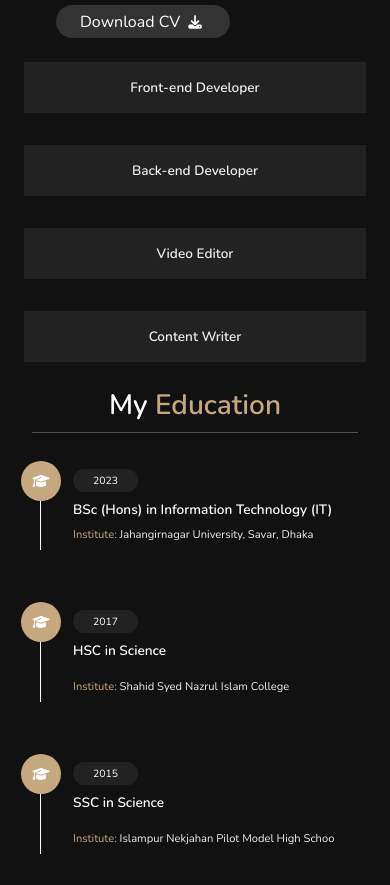
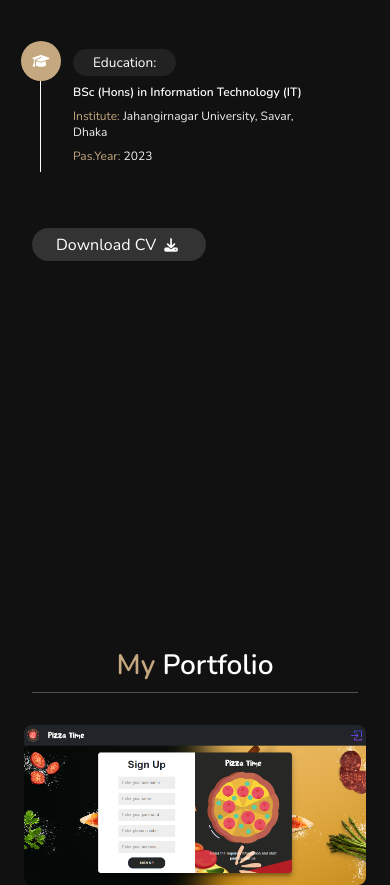
Before and after one commit to SiddikX/portfolio-website, a plain HTML site: page index.html in a window 390 px wide. Shown: the part 1058-1943 px from the top of the page. Drawn offline with nearby package versions, Linux system fonts and the light colour scheme.

Commit message:
UPDATED EDUCATION SECTION

```diff
--- a/css/style.css
+++ b/css/style.css
@@ -74,6 +74,14 @@ section {
 
 .heading span {
     color: var(--teal);
+}
+
+.hdng {
+    text-align: center;
+
+    font-size: 2rem;
+
+    color: #fff;
 }
 
 header {
@@ -188,7 +196,14 @@ header .follow a:hover {
     align-items: center;
     justify-content: center;
     flex-wrap: wrap;
+}
 
+.about .newrow {
+    display: flex;
+    flex-wrap: wrap;
+    flex: 1 1 48rem;
+    padding: 1rem 1rem;
+    padding-left: 6rem;
 
 }
 
@@ -210,33 +225,6 @@ header .follow a:hover {
     padding: 0 .5rem;
 }
 
-
-.about .row .counter {
-    flex: 1 1 48rem;
-    display: flex;
-    align-items: center;
-    justify-content: center;
-    flex-wrap: wrap;
-}
-
-.about .row .counter .box {
-    width: 20rem;
-    background: #222;
-    text-align: center;
-    padding: 2rem;
-    margin: 2rem;
-}
-
-.about .row .counter .box span {
-    font-size: 3rem;
-    color: var(--teal);
-}
-
-.about .row .counter .box h3 {
-    font-size: 1.7rem;
-    color: #eee;
-}
-
 .about .row .box-container {
     display: flex;
     align-items: center;
@@ -247,7 +235,7 @@ header .follow a:hover {
 }
 
 .about .row .box-container .box {
-    width: 27rem;
+    width: 35rem;
     margin: 4rem 1rem;
     padding-left: 4rem;
     border-left: .2rem solid #fff;
@@ -255,10 +243,10 @@ header .follow a:hover {
 }
 
 .about .row .box-container .box .year span {
-    font-size: 1.3rem;
+    font-size: 1.7rem;
     background: #222;
     color: #fff;
-    border-radius: 5rem;
+    border-radius: 2rem;
     padding: .5rem 2.5rem;
 }
 
@@ -267,15 +255,16 @@ header .follow a:hover {
 }
 
 .about .row .box-container .box h3 {
-    font-size: 1.7rem;
+    font-size: 1.5rem;
     color: #fff;
     padding-top: 1.5rem;
+    padding-bottom: 1rem;
 }
 
 .about .row .box-container .box p {
-    font-size: 1.4rem;
+    font-size: 1.5rem;
     color: #eee;
-    padding: 1rem 0;
+    padding-bottom: 1rem;
 }
 
 .about .row .box-container .box i {
@@ -461,6 +450,27 @@ header .follow a:hover {
     html {
         font-size: 50%;
     }
+
+    .about .row {
+        display: grid;
+        grid-template-columns: 1fr;
+        gap: 1rem;
+    }
+
+    .about .row .info,
+    .about .row .box-container {
+        width: 100%;
+        padding-left: 3rem;
+    }
+
+    .about .row .info h3 {
+        text-align: left;
+    }
+
+
+    .about .newrow {
+        padding-left: 3rem;
+    }
 }
 
 @media (max-width: 495px) {
@@ -472,14 +482,27 @@ header .follow a:hover {
         margin: 0 3rem;
     }
 
-    .about .row .counter .box {
-        width: 100%;
-
+    .about .row {
+        display: grid;
+        grid-template-columns: 1fr;
+        gap: 1rem;
     }
 
-    .about .row .box-container .box {
+    .about .row .info,
+    .about .row .box-container {
         width: 100%;
+        padding-left: 3rem;
     }
+
+    .about .row .info h3 {
+        text-align: left;
+    }
+
+
+    .about .newrow {
+        padding-left: 3rem;
+    }
+
 
     .portfolio .box-container .box {
         width: 100%;
--- a/index.html
+++ b/index.html
@@ -65,68 +65,31 @@
                 <h3><span> Age : </span> 24</h3>
                 <h3><span> Interests : </span>Technology, Coding, Video Editing</h3>
                 <h3><span> Language : </span> English, Bengali</h3>
-                <a href="https://drive.google.com/file/d/14pX0rV6XtZEinF98Usn_6LXx6Yj2f5xX/view?usp=sharing"><button
-                        class="btn"> Download CV <i class="fas fa-download"></i></button> </a>
+
             </div>
-            <div class="counter">
-                <div class="box">
-                    <h3>Front-end Developer</h3>
-                </div>
-
-                <div class="box">
-                    <h3>Back-end Developer</h3>
-                </div>
-
-                <div class="box">
-                    <h3>Video Editor</h3>
-                </div>
-
-                <div class="box">
-                    <h3>Content Writer</h3>
-                </div>
-            </div>
-        </div>
-
-        <h1 class="heading"> My <span>Education</span> </h1>
             <div class="row">
                 <div class="box-container">
                     <div class="box">
                         <i class="fas fa-graduation-cap"></i>
                         <div class="year">
-                        <span>2023</span>
+                            <span>Education:</span>
                         </div>
                         <h3>BSc (Hons) in Information Technology (IT)</h3>
                         <div class="ins">
                             <p> <span>Institute:</span> Jahangirnagar University, Savar, Dhaka</p>
+                            <p> <span>Pas.Year:</span> 2023</p>
+                        </div>
+                    </div>
+                </div>
             </div>
         </div>
 
-                <div class="box">
-                    <i class="fas fa-graduation-cap"></i>
-                    <div class="year">
-                        <span>2017</span>
-                    </div>
-                    <h3>HSC in Science</h3> <br>
-                    <div class="ins">
-                        <p> <span>Institute:</span> Shahid Syed Nazrul Islam College</p>
-                    </div>
-                </div>
-
-                <div class="box">
-                    <i class="fas fa-graduation-cap"></i>
-                    <div class="year">
-                        <span>2015</span>
-                    </div>
-                    <h3>SSC in Science</h3> <br>
-                    <div class="ins">
-                        <p> <span>Institute:</span> Islampur Nekjahan Pilot Model High Schoo</p>
-                    </div>
+        <div class="newrow">
+            <a href="https://drive.google.com/file/d/14pX0rV6XtZEinF98Usn_6LXx6Yj2f5xX/view?usp=sharing"
+                target="_blank"><button class="btn"> Download CV <i class="fas fa-download"></i></button> </a>
         </div>
 
         </div>
-
-        </div>
-
 
     </section>
 
@@ -141,7 +104,7 @@
             <div class="box">
                 <img src="images/img1.png" alt="">
                 <div class="text-overlay">
-                    <a href="https://github.com/SiddikX/pizzatime">PizzaTime <i
+                    <a href="https://github.com/SiddikX/pizzatime" target="_blank">PizzaTime <i
                             class="fa fa-arrow-up-right-from-square"></i></a>
                 </div>
             </div>
@@ -149,7 +112,7 @@
             <div class="box">
                 <img src="images/img2.png" alt="">
                 <div class="text-overlay">
-                    <a href="https://github.com/SiddikX/Bookshelf">Bookshelf <i
+                    <a href="https://github.com/SiddikX/Bookshelf" target="_blank">Bookshelf <i
                             class="fa fa-arrow-up-right-from-square"></i></a>
                 </div>
             </div>
@@ -157,15 +120,15 @@
             <div class="box">
                 <img src="images/img3.png" alt="">
                 <div class="text-overlay">
-                    <a href="https://github.com/SiddikX/Enhanced-Cryptographic-Model">Enhanced Cryptographic Model <i
-                            class="fa fa-arrow-up-right-from-square"></i></a>
+                    <a href="https://github.com/SiddikX/Enhanced-Cryptographic-Model" target="_blank">Enhanced
+                        Cryptographic Model <i class="fa fa-arrow-up-right-from-square"></i></a>
                 </div>
             </div>
 
             <div class="box">
                 <img src="images/img4.png" alt="">
                 <div class="text-overlay">
-                    <a href="https://github.com/SiddikX/Movie_Database">Movie Database <i
+                    <a href="https://github.com/SiddikX/Movie_Database" target="_blank">Movie Database <i
                             class="fa fa-arrow-up-right-from-square"></i></a>
                 </div>
             </div>
@@ -173,7 +136,7 @@
             <div class="box">
                 <img src="images/img5.png" alt="">
                 <div class="text-overlay">
-                    <a href="https://github.com/SiddikX/My-Site">Portfolio 2.0 <i
+                    <a href="https://github.com/SiddikX/My-Site" target="_blank">Portfolio 2.0 <i
                             class="fa fa-arrow-up-right-from-square"></i></a>
                 </div>
             </div>
@@ -181,7 +144,7 @@
             <div class="box">
                 <img src="images/img6.png" alt="">
                 <div class="text-overlay">
-                    <a href="https://github.com/SiddikX/BookShelf-2.0">Bookshelf 2.0 <i
+                    <a href="https://github.com/SiddikX/BookShelf-2.0" target="_blank">Bookshelf 2.0 <i
                             class="fa fa-arrow-up-right-from-square"></i></a>
                 </div>
             </div>
```
Lines whose indentation alone changed are shown as unchanged.
